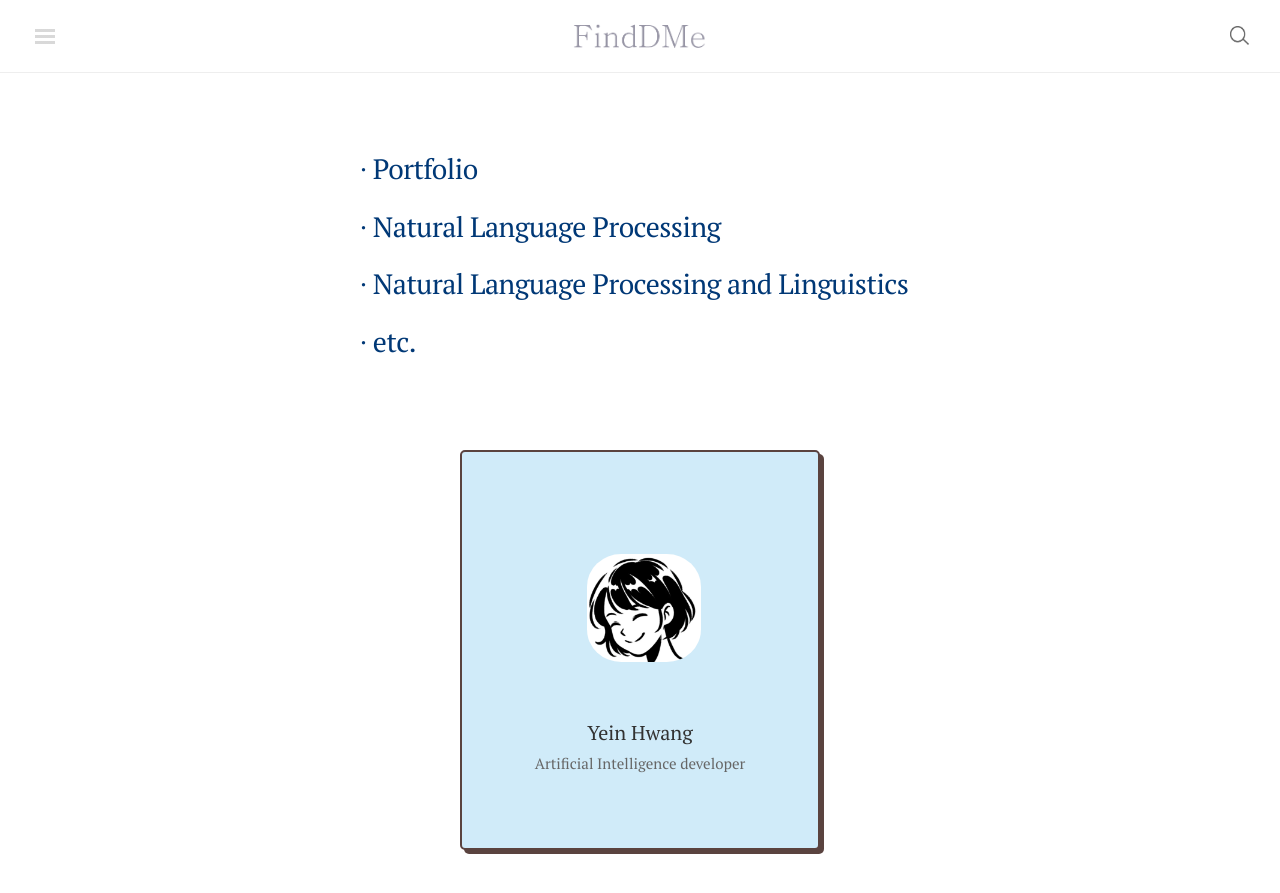
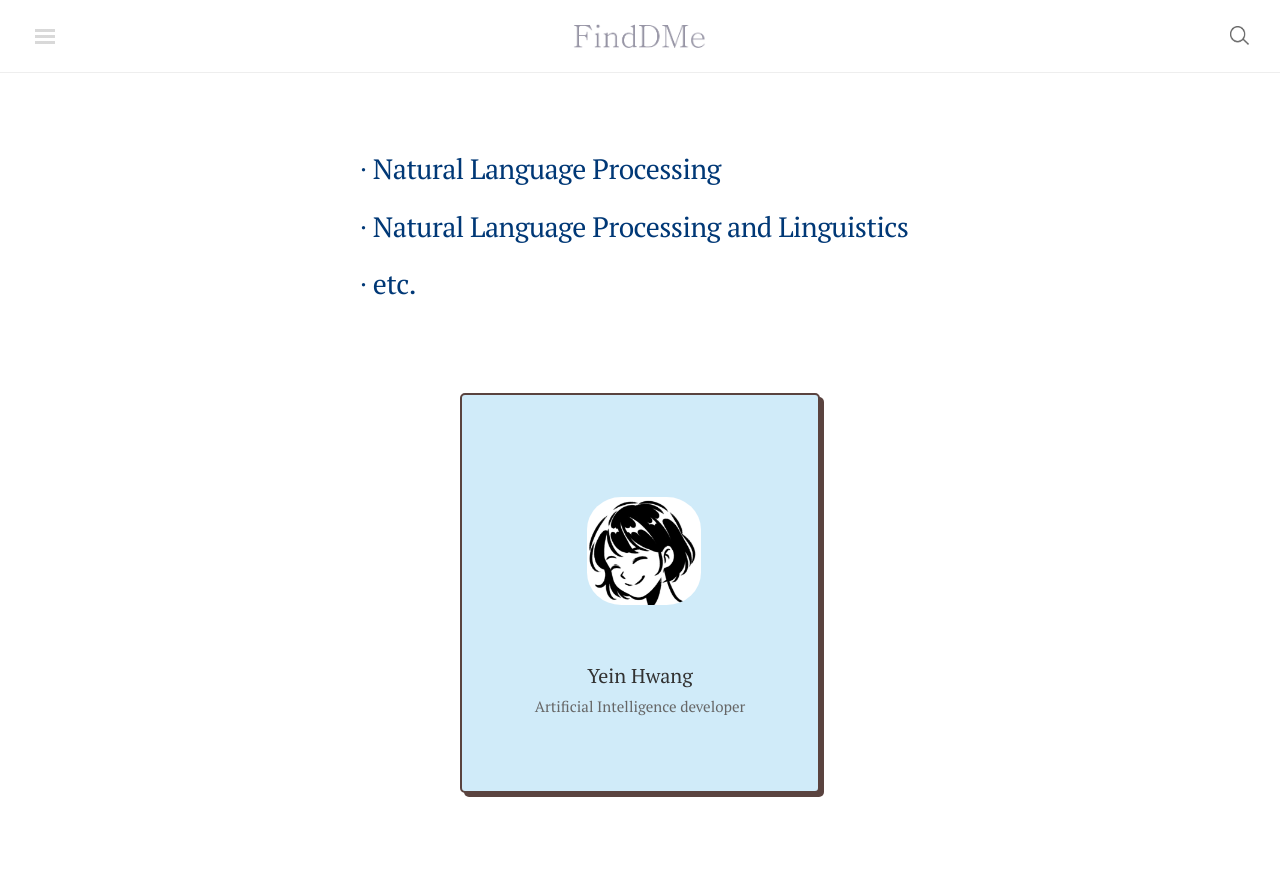
Before and after one commit to finddme/finddme.github.io, a Jekyll site: the page built from index.html, in a window 1280 px wide and 986 px high. Shown: the top 893 px of the window. Built offline with Jekyll 4.4.1, drawn with Linux system fonts in a browser that asks for light colours; nearby versions of some CDN libraries; comment, search, counter and statistics services are not loaded.

Commit message:
Update _config.yml

```diff
--- a/_config.yml
+++ b/_config.yml
@@ -74,8 +74,8 @@ nav:
 newhomenav:
   #Home:
     #- '/'
-  ∙ Portfolio:
-    - '/blog/portfolio/'
+  # ∙ Portfolio:
+  #   - '/blog/portfolio/'
   ∙ Natural Language Processing:
     - '/blog/nlp/'
   ∙ Natural Language Processing and Linguistics:
```
